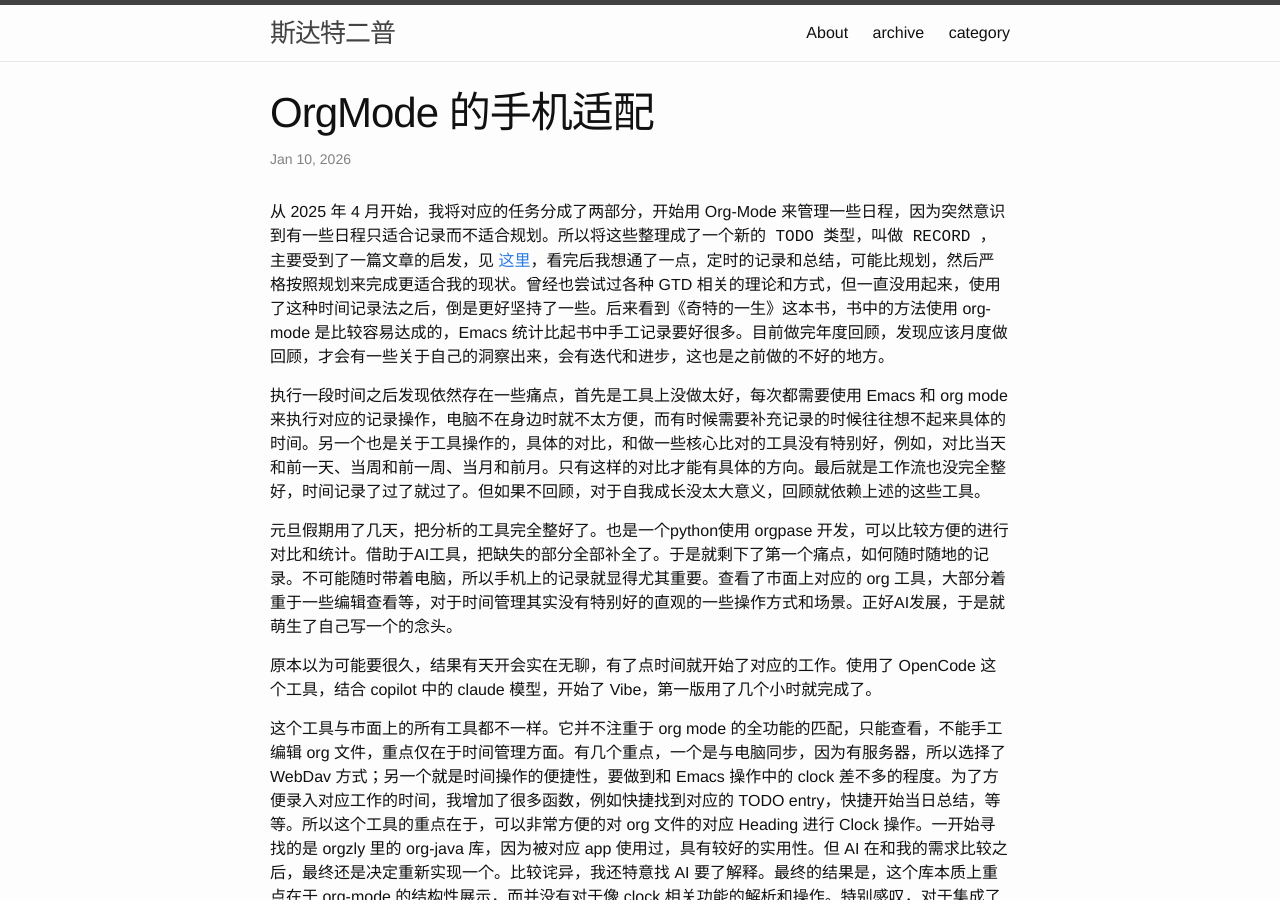
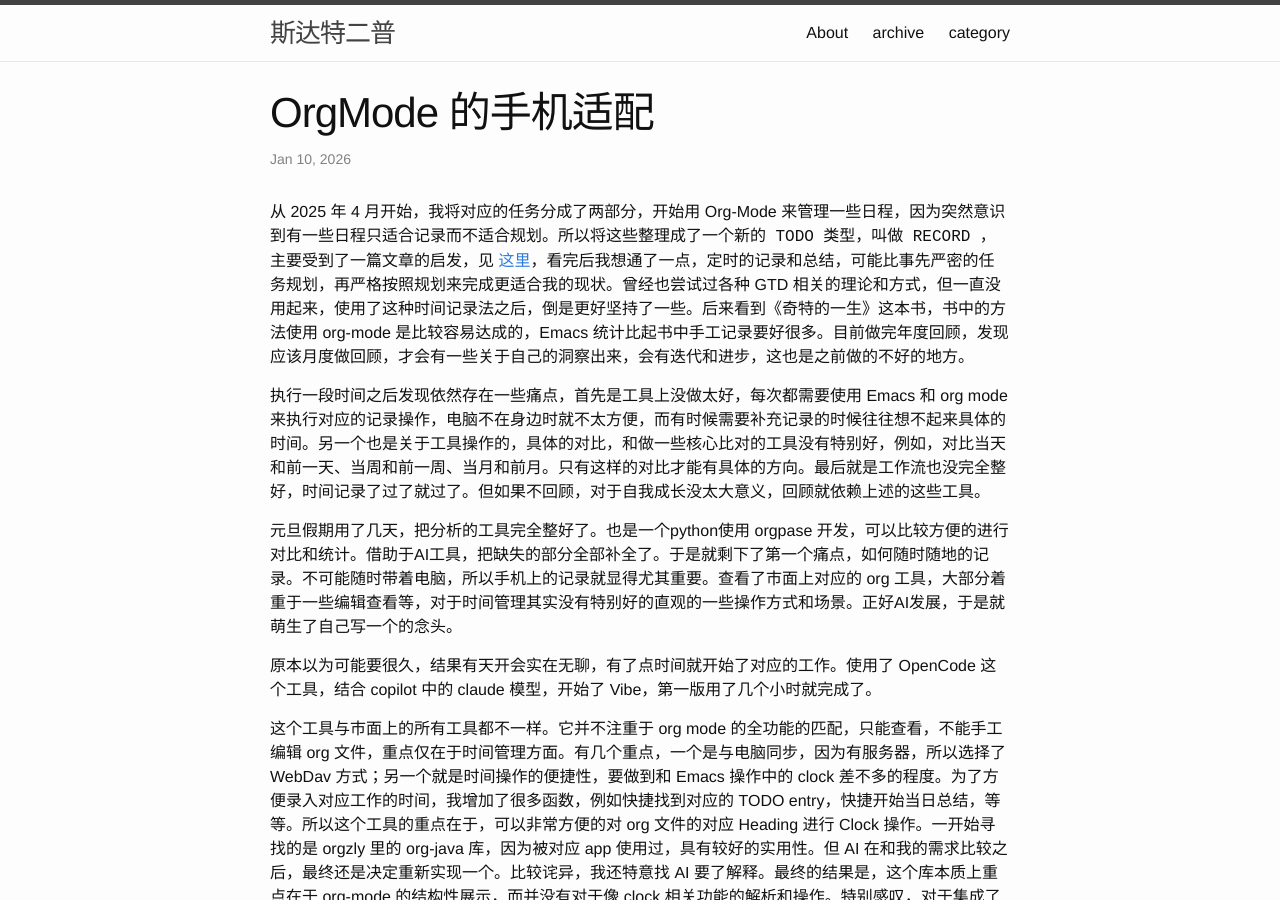
Before and after one commit to smallzhan/smallzhan.github.io, a Jekyll site: the page built from _posts/2026-01-10-T211632--orgmode-的手机适配__emacs.md, in a window 1280 px wide and 900 px high. Built offline with Jekyll 4.4.1, drawn with Linux system fonts in a browser that asks for light colours; comment, search, counter and statistics services are not loaded.

Commit message:
add blog 2026-01-10-T211632--orgmode-的手机适配__emacs.md

```diff
--- a/_posts/2026-01-10-T211632--orgmode-的手机适配__emacs.md
+++ b/_posts/2026-01-10-T211632--orgmode-的手机适配__emacs.md
@@ -10,7 +10,7 @@ tags:
   - emacs
 ---
 
-从 2025 年 4 月开始，我将对应的任务分成了两部分，开始用 Org-Mode 来管理一些日程，因为突然意识到有一些日程只适合记录而不适合规划。所以将这些整理成了一个新的 `TODO` 类型，叫做 `RECORD` ，主要受到了一篇文章的启发，见 [这里](https://www.zmonster.me/2021/09/25/record-life-with-org.html)，看完后我想通了一点，定时的记录和总结，可能比规划，然后严格按照规划来完成更适合我的现状。曾经也尝试过各种 GTD 相关的理论和方式，但一直没用起来，使用了这种时间记录法之后，倒是更好坚持了一些。后来看到《奇特的一生》这本书，书中的方法使用 org-mode 是比较容易达成的，Emacs 统计比起书中手工记录要好很多。目前做完年度回顾，发现应该月度做回顾，才会有一些关于自己的洞察出来，会有迭代和进步，这也是之前做的不好的地方。
+从 2025 年 4 月开始，我将对应的任务分成了两部分，开始用 Org-Mode 来管理一些日程，因为突然意识到有一些日程只适合记录而不适合规划。所以将这些整理成了一个新的 `TODO` 类型，叫做 `RECORD` ，主要受到了一篇文章的启发，见 [这里](https://www.zmonster.me/2021/09/25/record-life-with-org.html)，看完后我想通了一点，定时的记录和总结，可能比事先严密的任务规划，再严格按照规划来完成更适合我的现状。曾经也尝试过各种 GTD 相关的理论和方式，但一直没用起来，使用了这种时间记录法之后，倒是更好坚持了一些。后来看到《奇特的一生》这本书，书中的方法使用 org-mode 是比较容易达成的，Emacs 统计比起书中手工记录要好很多。目前做完年度回顾，发现应该月度做回顾，才会有一些关于自己的洞察出来，会有迭代和进步，这也是之前做的不好的地方。
 
 执行一段时间之后发现依然存在一些痛点，首先是工具上没做太好，每次都需要使用 Emacs 和 org mode 来执行对应的记录操作，电脑不在身边时就不太方便，而有时候需要补充记录的时候往往想不起来具体的时间。另一个也是关于工具操作的，具体的对比，和做一些核心比对的工具没有特别好，例如，对比当天和前一天、当周和前一周、当月和前月。只有这样的对比才能有具体的方向。最后就是工作流也没完全整好，时间记录了过了就过了。但如果不回顾，对于自我成长没太大意义，回顾就依赖上述的这些工具。
 
```
